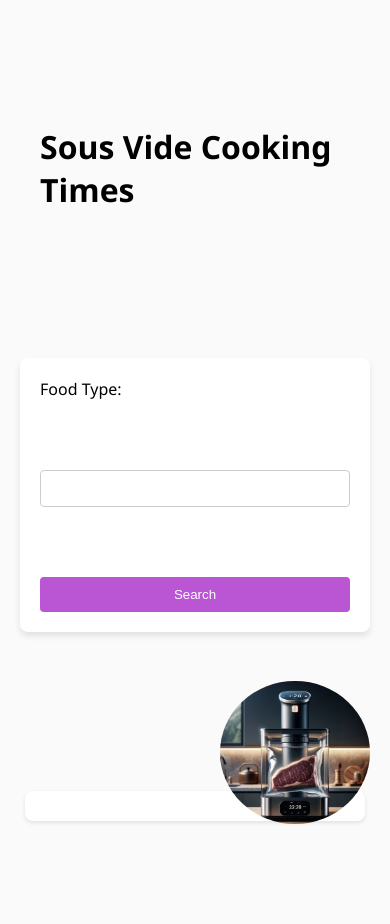
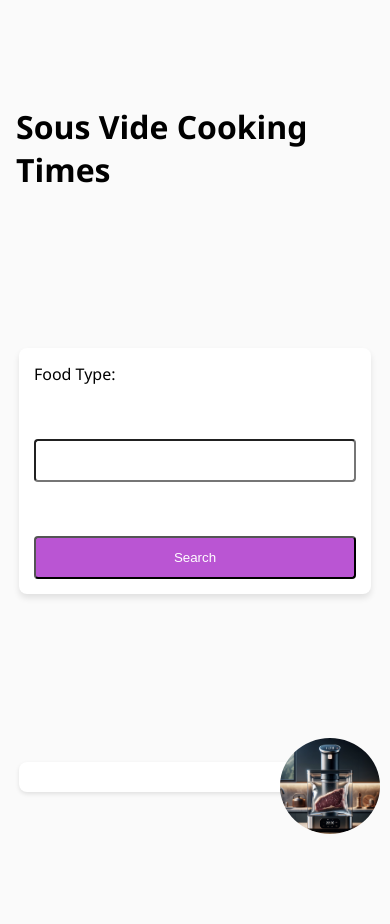
Before and after one commit to Slaeg/Sous_vide_times, a Flask app: page / in a window 390 px wide. After the commit the page ends 834 px from the top, so only its background shows below. Run offline with Flask 3, Linux system fonts and the light colour scheme; some libraries are stand-ins or nearby versions.

Commit message:
made the css more responsive for mobile

```diff
--- a/static/styles.css
+++ b/static/styles.css
@@ -2,48 +2,45 @@ body {
     display: grid;
     place-items: center;
     min-height: 100vh;
-    padding: 2em;
-    background-color: #fafafa; /* Lighter shade for a fresher look */
-    font-family: 'Segoe UI', Tahoma, Geneva, Verdana, sans-serif; /* More modern font stack */
+    padding: 1em; /* Adjusted padding for smaller screens */
+    background-color: #fafafa;
+    font-family: 'Segoe UI', Tahoma, Geneva, Verdana, sans-serif;
+    font-size: 16px; /* Base font size */
 }
 
 #search-form {
     display: flex;
     flex-direction: column;
-    gap: 1.5em; /* Increased for better spacing */
-    width: 100%;
-    max-width: 350px; /* Slightly larger for better form visibility */
-    box-shadow: 0 4px 6px rgba(0,0,0,0.1); /* Subtle shadow for depth */
+    gap: 1.5em;
+    width: 90%; /* More flexible width for smaller screens */
+    max-width: 350px;
+    box-shadow: 0 4px 6px rgba(0,0,0,0.1);
     padding: 20px;
-    background: white; /* Contrast with the body background */
-    border-radius: 8px; /* Rounded corners */
+    background: white;
+    border-radius: 8px;
 }
 
-#search-form input[type="text"] {
-    padding: 10px;
-    border: 1px solid #ccc; /* Softer border color */
-    border-radius: 4px; /* Rounded input fields */
+#search-form input[type="text"],
+#search-form input[type="submit"] {
+    padding: 12px; /* Slightly larger padding for better touch interaction */
+    border-radius: 4px;
 }
 
 #search-form input[type="submit"] {
-    padding: 10px;
-    background-color: #BA55D3; /* Brighter, more inviting color */
+    background-color: #BA55D3;
     color: white;
-    border: none;
-    border-radius: 4px;
-    cursor: pointer; /* Clearly shows it's clickable */
-    transition: background-color 0.3s ease; /* Smooth background transition */
+    transition: background-color 0.3s ease;
 }
 
 #search-form input[type="submit"]:hover {
-    background-color: #8f0ab1; /* Darker shade on hover for interaction feedback */
+    background-color: #8f0ab1;
 }
 
 #result {
     margin-top: 2em;
-    width: 100%;
-    max-width: 350px; /* Matched to form width */
-    box-shadow: 0 2px 4px rgba(0,0,0,0.1); /* Consistency with form shadow */
+    width: 90%; /* More flexible width */
+    max-width: 350px;
+    box-shadow: 0 2px 4px rgba(0,0,0,0.1);
     padding: 15px;
     background: white;
     border-radius: 8px;
@@ -51,41 +48,41 @@ body {
 
 .image {
     position: fixed;
-    bottom: 20px;
-    right: 20px;
-    max-width: 150px;
-    max-height: 150px;
-    border-radius: 50%; /* Circle shaped image */
+    bottom: 10px; /* Adjust for smaller screens */
+    right: 10px; /* Adjust for smaller screens */
+    max-width: 100px; /* Smaller image for smaller screens */
+    max-height: 100px; /* Smaller image for smaller screens */
+    border-radius: 50%;
 }
 
 @media (min-width: 600px) {
+    body {
+        font-size: 18px; /* Larger base font size for larger screens */
+    }
+
     #search-form,
     #result {
+        width: 80%; /* Adjust width for better layout on larger screens */
         max-width: 600px;
     }
 
     .image {
-        max-width: 200px;
-        max-height: 200px;
+        bottom: 20px;
+        right: 20px;
+        max-width: 150px;
+        max-height: 150px;
     }
 }
 
-.ui-autocomplete {
-    background-color: white;
-    border: 1px solid #aaa;
-    max-height: 200px;
-    overflow-y: auto;
-    overflow-x: hidden;
-    padding: 5px 0;
-    font-family: 'Segoe UI', Tahoma, Geneva, Verdana, sans-serif;
-    border-radius: 4px; /* Unified rounded look */
+/* Additional Media Query for Very Small Screens */
+@media (max-width: 400px) {
+    body {
+        padding: 0.5em;
+    }
+
+    #search-form,
+    #result {
+        gap: 1em;
+        padding: 15px;
+    }
 }
-
-.ui-autocomplete .ui-menu-item-wrapper {
-    padding: .4em;
-    cursor: pointer;
-}
-
-.ui-autocomplete .ui-state-active {
-    background-color: #efefef;
-}
```
